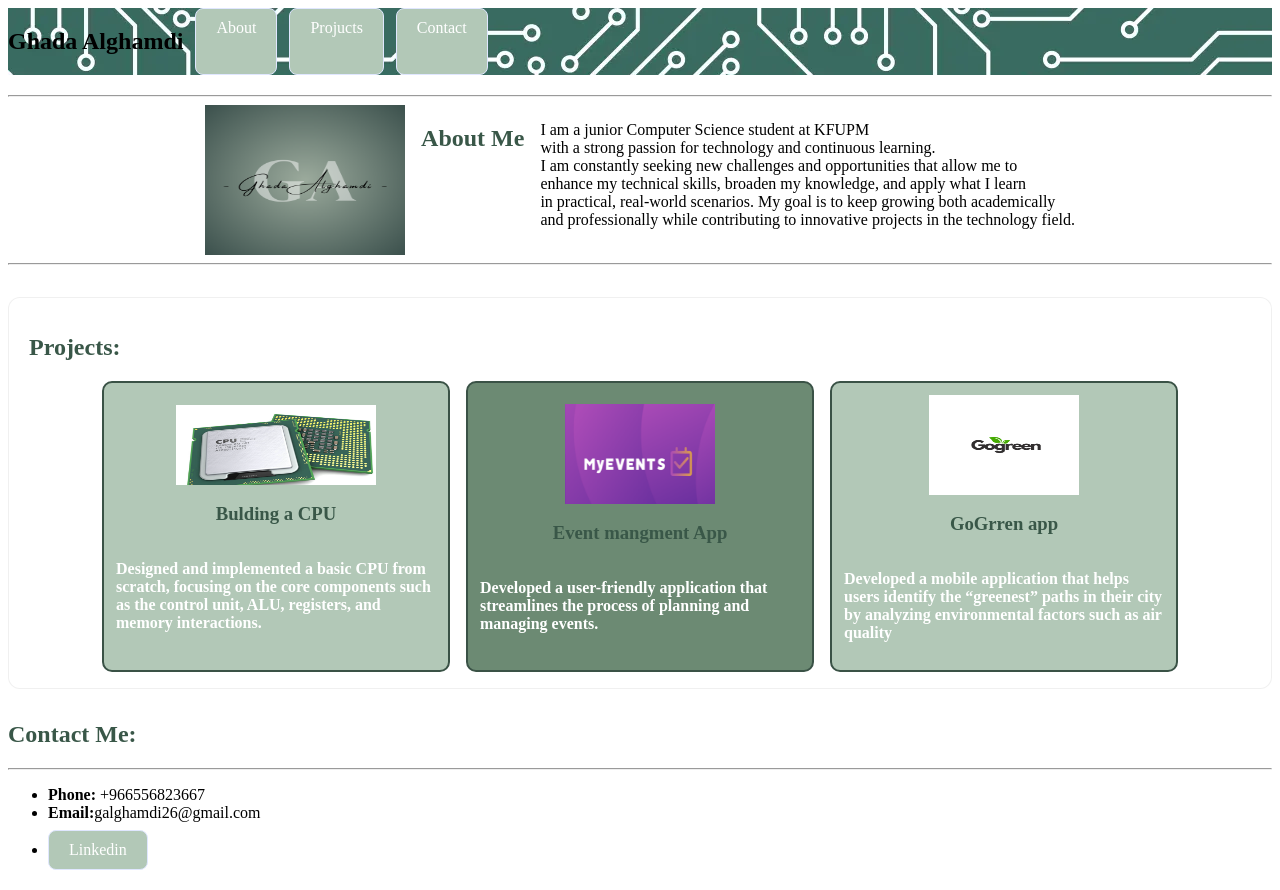
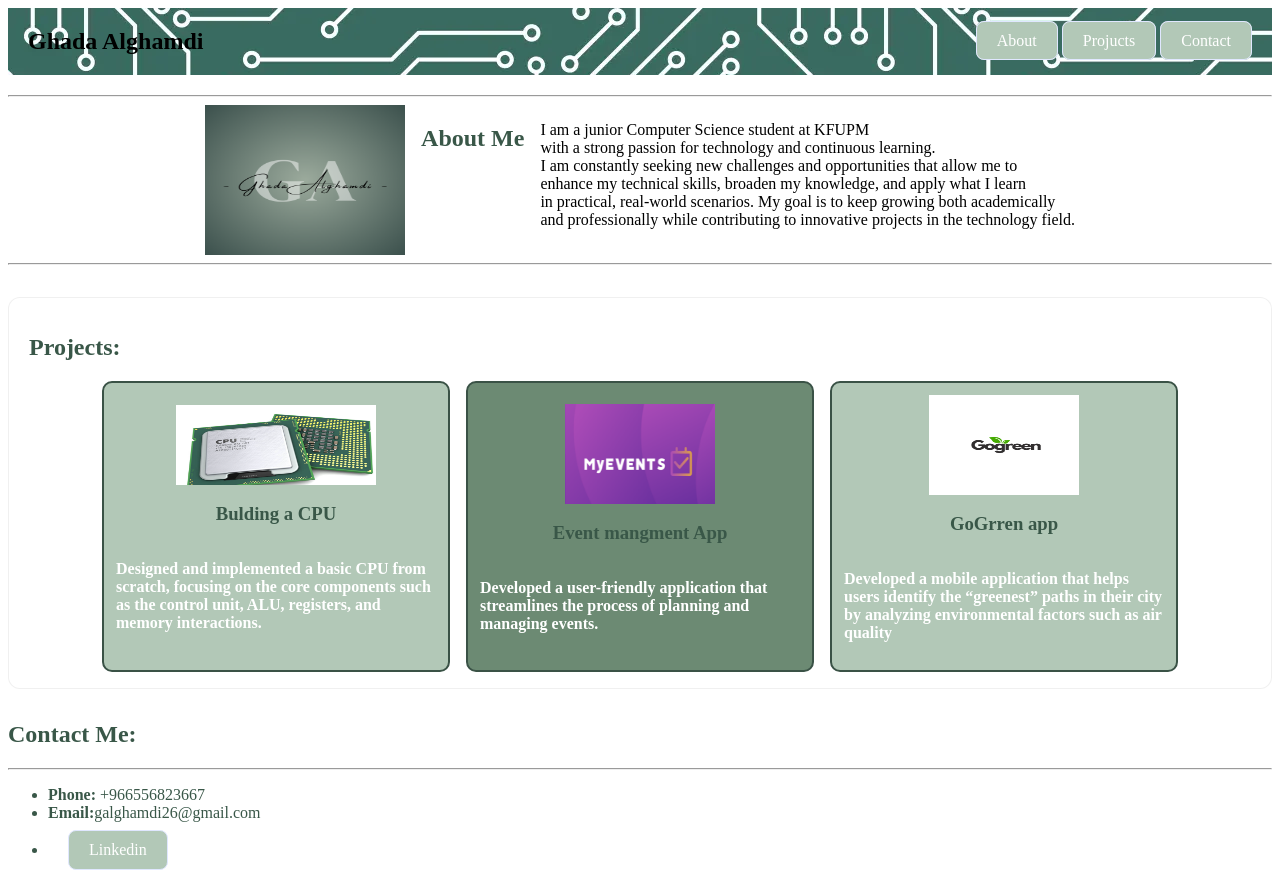
Before and after one commit to Ghada31-alghamdi/Assigment1, a plain HTML site: page index.html in a window 1280 px wide. Drawn offline with Linux system fonts and the light colour scheme.

Commit message:
made a flexbox to move the btn to the side

```diff
--- a/css/styles.css
+++ b/css/styles.css
@@ -40,9 +40,12 @@
 
 .nav {
   display: flex;
-  gap: 12px;
-  flex-wrap: wrap;
+  justify-content: space-between;
+  align-items: center;
+  gap: 30px;
   margin: 8px 0 20px 0;
+  padding: 0 20px;
+
 }
 .nav a {
   text-decoration: none;
@@ -62,6 +65,6 @@ div > p {
   flex-wrap: wrap;
   justify-content: center;
 }
-h1,h3 {
+h1,h3,li {
   color: #395748;
 }
--- a/index.html
+++ b/index.html
@@ -8,9 +8,11 @@
 <body>
     <div class="nav" style="background-image: url(assets/background.webp);">
         <h2>Ghada Alghamdi</h2>
+        <div id="btn">
         <a href="#about_me">About</a>
         <a href="#box-model">Projucts</a>
         <a href="#Contact">Contact</a>
+        </div>
     </div>
     <hr>
         <section id="about_me">
```
